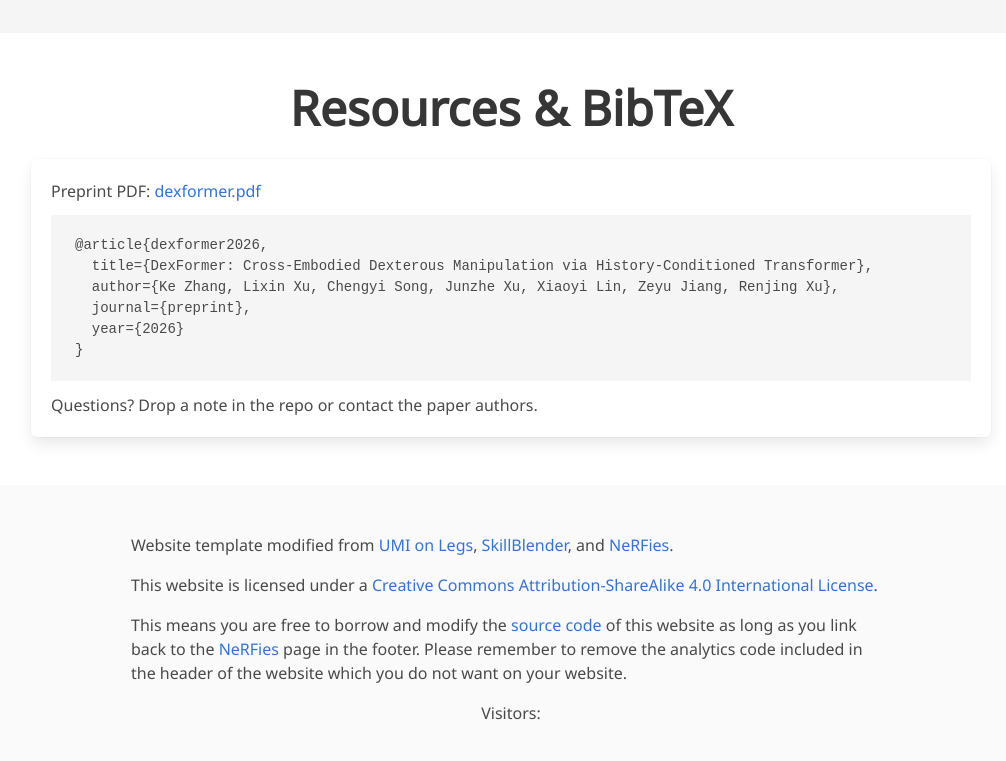
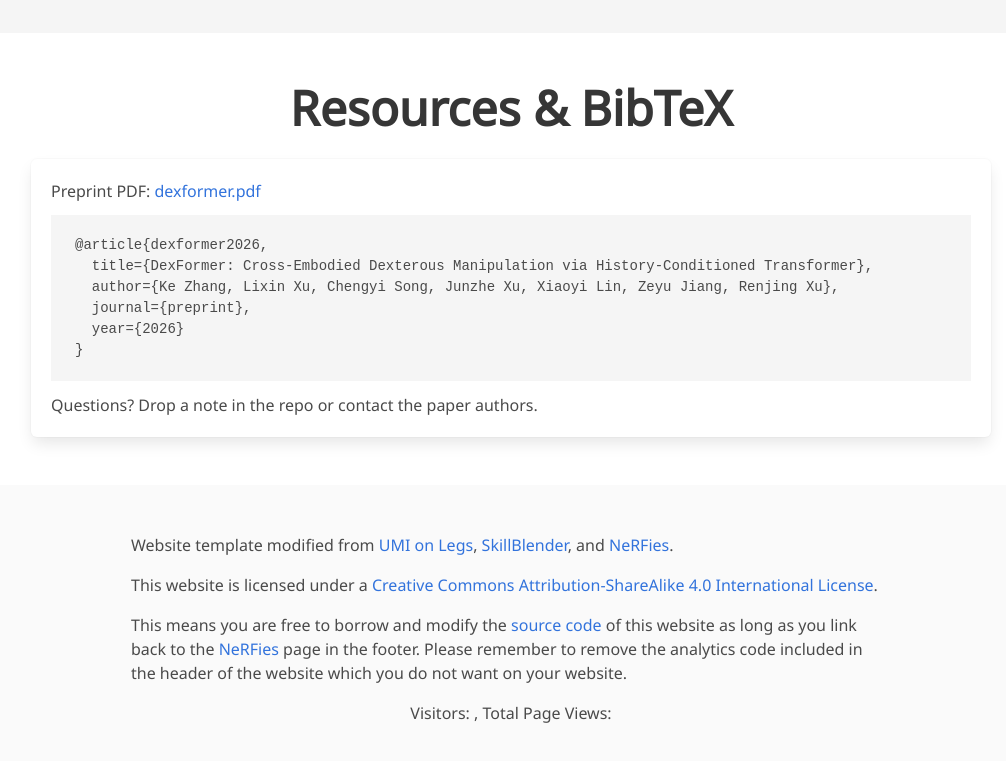
Before and after one commit to DavidLXu/DexFormer-web, a plain HTML site: page index.html in a window 1280 px wide. Shown: the part 7027-7788 px from the top of the page, without its empty margins (129-1135 px from the left). Drawn offline with Linux system fonts and the light colour scheme; some packages are replaced by stand-ins of ours; a script that the page names is missing; some icons are missing; a web font is replaced by a local one.

Commit message:
Show visitor and page view counters

```diff
--- a/index.html
+++ b/index.html
@@ -490,7 +490,7 @@
               you do not want on your website.
             </p>
             <p class="has-text-centered mt-4">
-              Visitors: <span id="busuanzi_value_site_uv"></span>
+              Visitors: <span id="busuanzi_value_site_uv"></span>, Total Page Views: <span id="busuanzi_value_site_pv"></span>
             </p>
           </div>
         </div>
```
